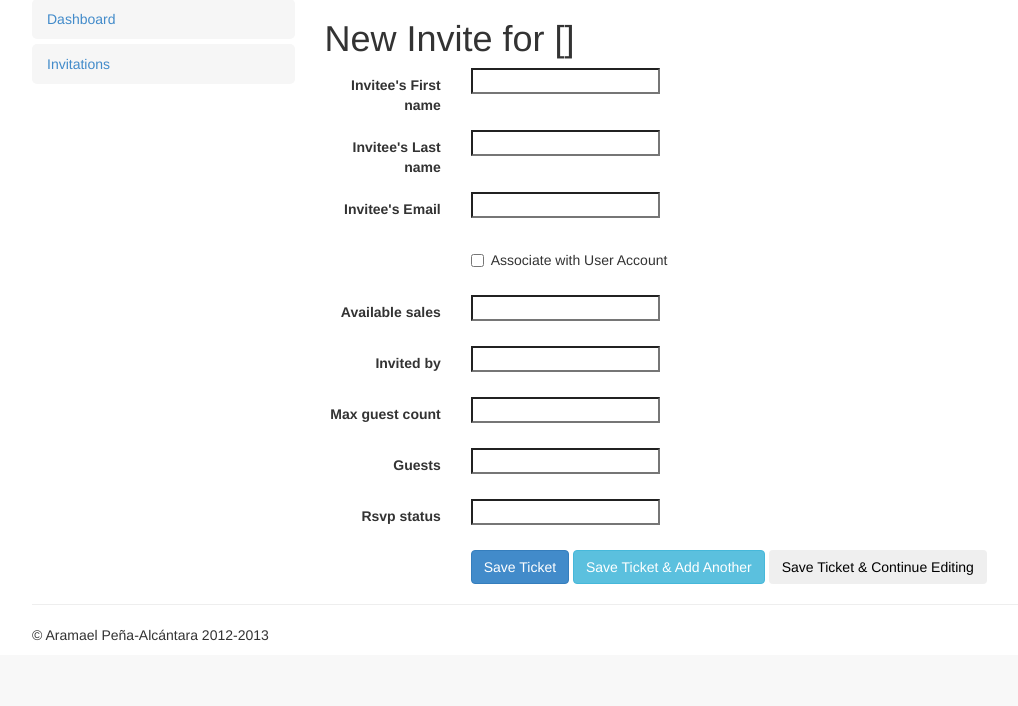
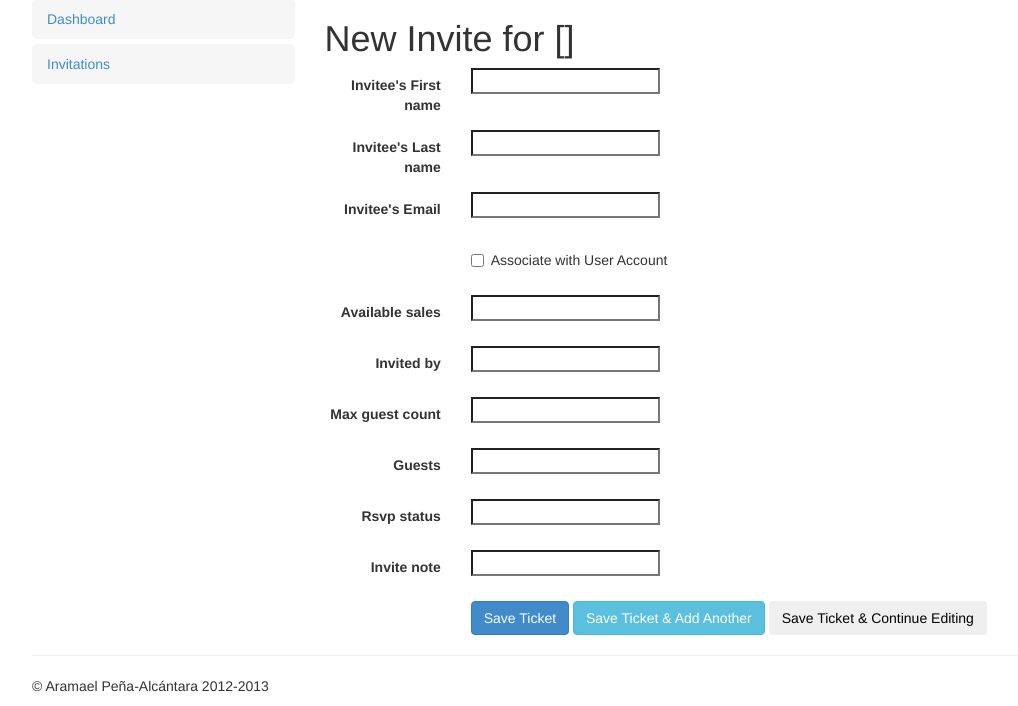
Before and after one commit to aramael/airtkts, a Django app: template templates/events/invite_form.html in a window 1280 px wide. Shown: the part 191-897 px from the top of the page, without its empty margins (38-1056 px from the left). Before the commit the page ends 832 px from the top, so only its background shows below. Run offline with Django 3.2, Linux system fonts and the light colour scheme; the template is opened without the code that fills it: most values are stand-ins (such as "Sample title", 1, 10 or a date in 2020); form fields are guessed from the names that the template uses; parts of the project's set-up code (start-up, migrations or seed data) failed here and were passed over; some libraries are stand-ins or nearby versions.

Commit message:
Added Invite Note Support

```diff
--- a/airtkts/apps/events/forms.py
+++ b/airtkts/apps/events/forms.py
@@ -266,7 +266,7 @@ class LimitedInviteForm(InviteForm):
 
     class Meta(InviteForm.Meta):
         exclude = InviteForm.Meta.exclude + ['guests', 'max_guest_count', 'invited_by', 'event',
-                                             'available_sales', 'user', 'rsvp_status']
+                                             'available_sales', 'user', 'rsvp_status', 'invite_note']
 
 
 class GuestInviteForm(InviteForm):
--- a/airtkts/apps/events/models.py
+++ b/airtkts/apps/events/models.py
@@ -233,6 +233,9 @@ class Invitation(models.Model):
         site_name = current_site.name
         domain = current_site.domain
 
+        if note is None and self.invite_note:
+            note = self.invite_note
+
         context = {
             'email': self.email,
             'domain': domain,
--- a/templates/events/invite_form.html
+++ b/templates/events/invite_form.html
@@ -108,6 +108,15 @@
             </div>
         </div>
 
+
+        <div class="form-group {% if form.invite_note.errors %}has-error{% endif %}">
+            <label class="col-lg-2 control-label" for="id_{{ form.invite_note.html_name }}">{{ form.invite_note.label }}</label>
+            <div class="col-lg-10">
+                {% render_field form.invite_note class+="form-control" %}
+                <p class="help-block">{{ form.invite_note.help_text|safe }}{% if form.invite_note.errors %}<strong>{{ form.invite_note.errors }}</strong>{% endif %}</p>
+            </div>
+        </div>
+
         {% for field in form.hidden_fields %}
             {{ field }}
         {% endfor %}
```
Also changed, not shown: templates/events/invite_guest_form.html (+8 -0 lines), templates/events/invite_quick_form.html (+8 -0 lines).
